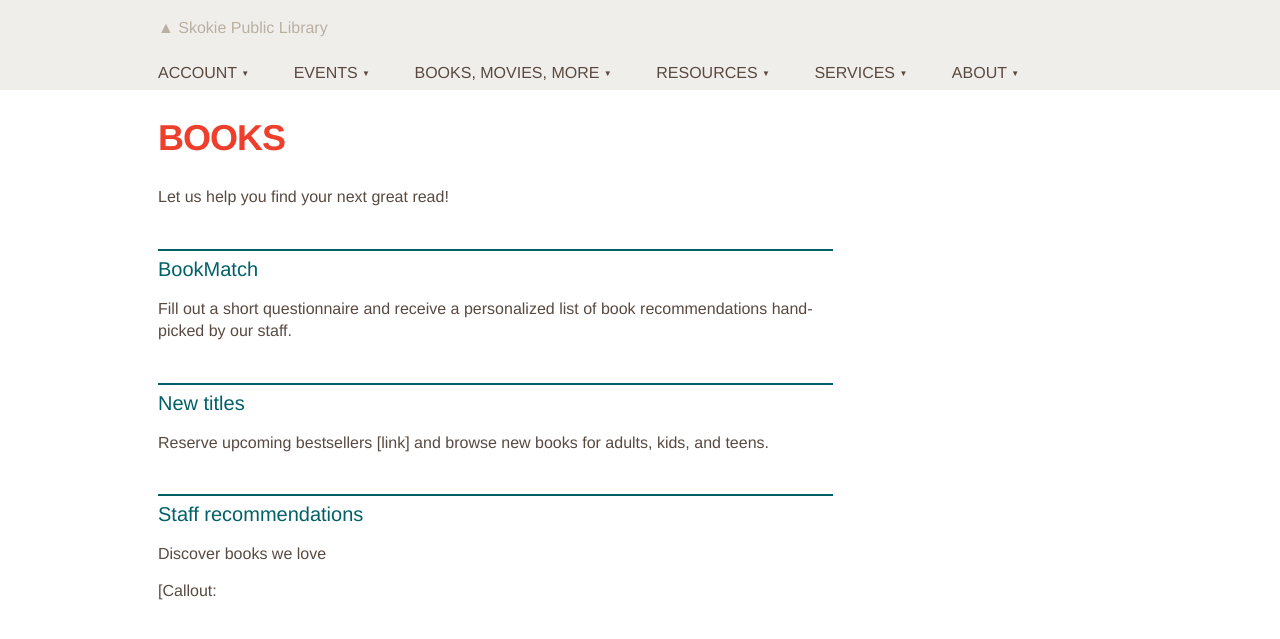
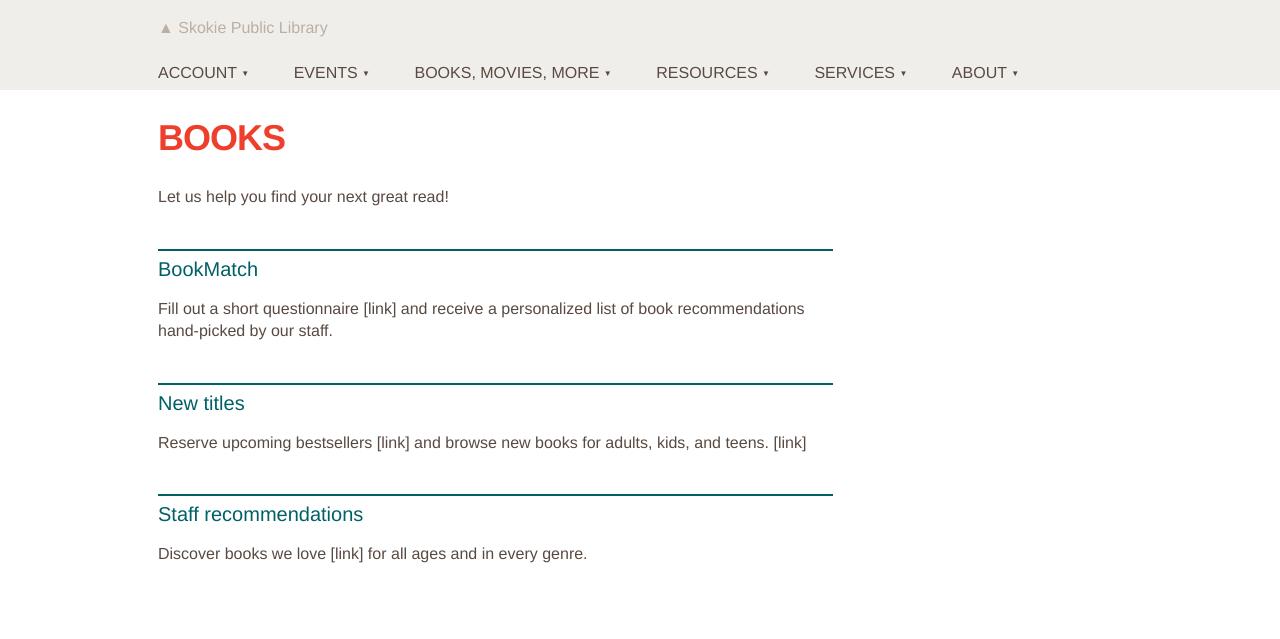
Before and after one commit to skokielibrary/spl-content, a Jekyll site: the page built from _content/annabelle/books-movies-more--books.markdown, in a window 1280 px wide. Shown: the top 639 px of the page. Built offline with Jekyll 4.4.1, drawn with Linux system fonts in a browser that asks for light colours.

Commit message:
Updated books-movies-more--books.markdown

```diff
--- a/_content/annabelle/books-movies-more--books.markdown
+++ b/_content/annabelle/books-movies-more--books.markdown
@@ -7,12 +7,10 @@ published: true
 Let us help you find your next great read!
 
 ##BookMatch
-Fill out a short questionnaire and receive a personalized list of book recommendations hand-picked by our staff.
+Fill out a short questionnaire [link] and receive a personalized list of book recommendations hand-picked by our staff.
 
 ##New titles
-Reserve upcoming bestsellers [link] and browse new books for adults, kids, and teens.
+Reserve upcoming bestsellers [link] and browse new books for adults, kids, and teens. [link]
 
 ##Staff recommendations
-Discover books we love
-
-[Callout:
+Discover books we love [link] for all ages and in every genre.
```
